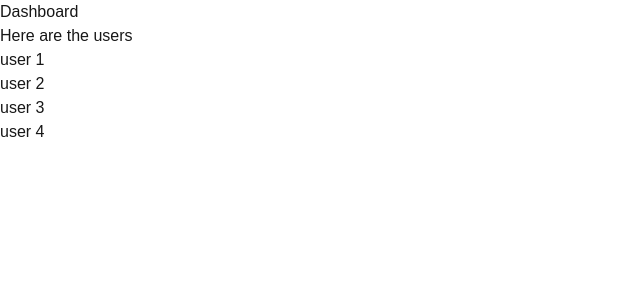
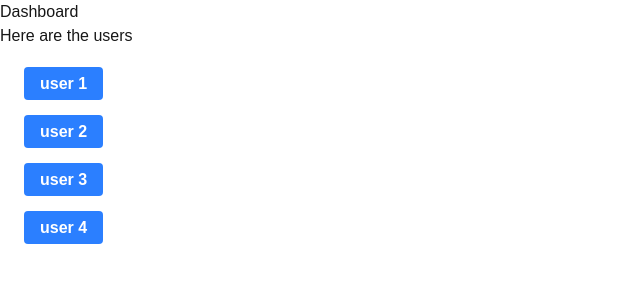
Before and after one commit to hunchodragovic/nextrepo, a Next.js app: page /dashboard/users in a window 1280 px wide. Shown: the top 300 px of the page, without its empty margins (0-640 px from the left). Built offline with nearby package versions, Linux system fonts and the light colour scheme.

Commit message:
daamn boyy

```diff
--- a/app/dashboard/page.tsx
+++ b/app/dashboard/page.tsx
@@ -1,7 +1,17 @@
+import Link from "next/link";
 import React from "react";
 
 const Gang = () => {
-  return <div>ggggg</div>;
+  return (
+    <div>
+      <h1>Take me to the users</h1>
+      <Link href="/dashboard/users">
+        <button className="bg-blue-500 hover:bg-blue-700 text-white font-bold py-2 px-4 rounded cursor-pointer">
+          Take me to the users
+        </button>
+      </Link>
+    </div>
+  );
 };
 
 export default Gang;
--- a/app/dashboard/users/[id]/page.tsx
+++ b/app/dashboard/users/[id]/page.tsx
@@ -1,4 +1,5 @@
 import React from "react";
+import Link from "next/link";
 
 interface IdProps {
   params: {
@@ -7,7 +8,24 @@ interface IdProps {
 }
 
 const Id: React.FC<IdProps> = ({ params: { id } }) => {
-  return <div>Id: {id}</div>;
+  return (
+    <div className="flex justify-center items-center h-screen bg-gray-100">
+      <div className="bg-white p-6 rounded-2xl shadow-xl w-80 text-center">
+        <img
+          src={`https://i.pravatar.cc/150?u=${id}`}
+          alt="User Avatar"
+          className="w-24 h-24 mx-auto rounded-full border-4 border-blue-500"
+        />
+        <h2 className="mt-4 text-xl font-semibold text-gray-800">User {id}</h2>
+        <p className="text-gray-600">User {id}</p>
+        <Link href={`/dashboard/users/4/profile`}>
+          <button className="mt-4 px-4 py-2 bg-blue-500 text-white rounded-lg hover:bg-blue-600 transition cursor-pointer">
+            View Profile
+          </button>
+        </Link>
+      </div>
+    </div>
+  );
 };
 
 export default Id;
--- /dev/null
+++ b/app/dashboard/users/[id]/profile/page.tsx
@@ -0,0 +1,28 @@
+import React from "react";
+
+interface ProfileProps {
+  params: {
+    id: string;
+  };
+}
+
+const Profile: React.FC<ProfileProps> = ({ params: { id } }) => {
+  return (
+    <div className="flex flex-col items-center justify-center h-screen bg-gray-100 p-6">
+      <div className="bg-white p-6 rounded-2xl shadow-xl w-96 text-center">
+        <img
+          src={`https://i.pravatar.cc/150?u=${id}`}
+          alt="User Avatar"
+          className="w-24 h-24 mx-auto rounded-full border-4 border-blue-500"
+        />
+        <h1 className="mt-4 text-2xl font-bold text-gray-800">User {id}</h1>
+        <p className="text-gray-600">This is the profile page of user {id}.</p>
+        <p className="text-gray-500 mt-2">
+          More details about the user can go here.
+        </p>
+      </div>
+    </div>
+  );
+};
+
+export default Profile;
--- a/app/dashboard/users/page.tsx
+++ b/app/dashboard/users/page.tsx
@@ -6,18 +6,38 @@ const Page = () => {
     <div>
       <h1>Dashboard</h1>
       <p>Here are the users</p>
-      <ul>
+      <ul className="space-y-6 m-6">
         <li>
-          <Link href="/dashboard/users/1">user 1</Link>
+          <Link
+            href="/dashboard/users/1"
+            className="bg-blue-500 hover:bg-blue-700 text-white font-bold py-2 px-4 rounded cursor-pointer"
+          >
+            user 1
+          </Link>
         </li>
         <li>
-          <Link href="/dashboard/users/2">user 2</Link>
+          <Link
+            href="/dashboard/users/2"
+            className="bg-blue-500 hover:bg-blue-700 text-white font-bold py-2 px-4 rounded cursor-pointer"
+          >
+            user 2
+          </Link>
         </li>
         <li>
-          <Link href="/dashboard/users/3">user 3</Link>
+          <Link
+            href="/dashboard/users/3"
+            className="bg-blue-500 hover:bg-blue-700 text-white font-bold py-2 px-4 rounded cursor-pointer"
+          >
+            user 3
+          </Link>
         </li>
         <li>
-          <Link href="/dashboard/users/4">user 4</Link>
+          <Link
+            href="/dashboard/users/4"
+            className="bg-blue-500 hover:bg-blue-700 text-white font-bold py-2 px-4 rounded cursor-pointer"
+          >
+            user 4
+          </Link>
         </li>
       </ul>
     </div>
--- a/app/page.tsx
+++ b/app/page.tsx
@@ -1,14 +1,20 @@
 import { log } from "console";
 import Hello from "./components/Hello";
+import Link from "next/link";
 
 export default function Home() {
-  log("Hello, world!");
+  log("Hello,gggg world!");
   return (
     <>
       <Hello />
       <h1 className="text-violet-500 font-bold text-4xl">Welcome to next</h1>
       <h2>Hello, world!</h2>
       <h2>Wow</h2>
+      <Link href="/dashboard">
+        <button className="bg-blue-500 hover:bg-blue-700 text-white font-bold py-2 px-4 rounded cursor-pointer">
+          Dashboard
+        </button>
+      </Link>
     </>
   );
 }
```
